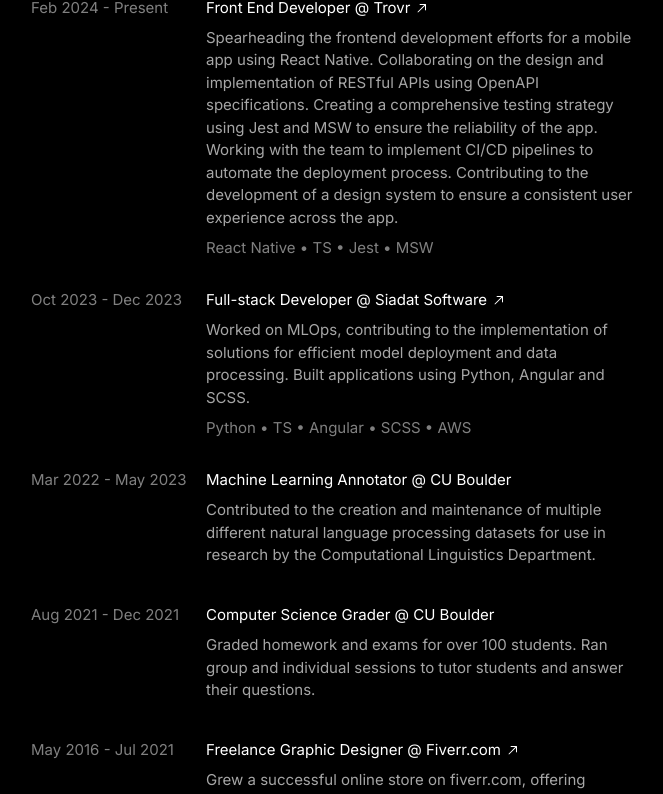
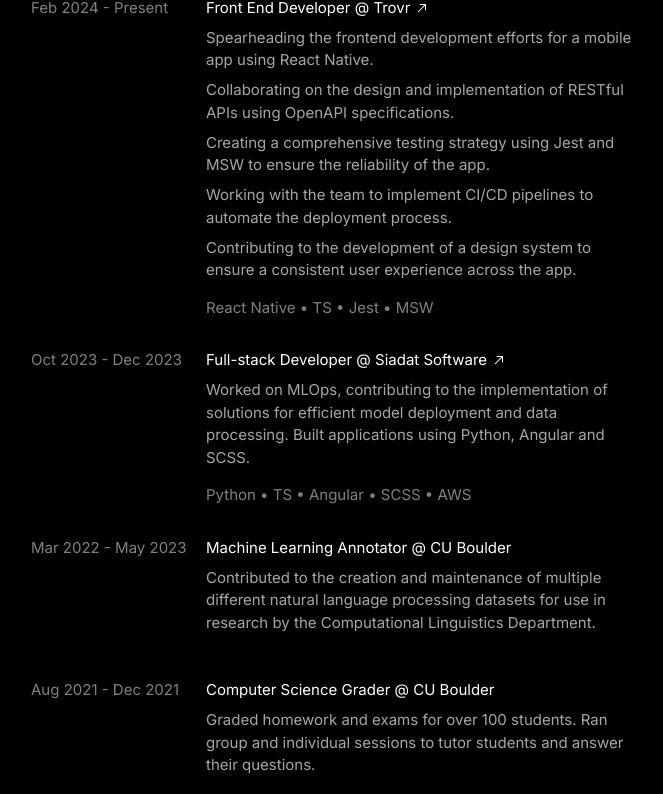
Before and after one commit to martinbartolo/resume-website, a Next.js app: page / in a window 1280 px wide. Shown: the part 336-1130 px from the top of the page, without its empty margins (304-967 px from the left). Built offline with nearby package versions, Linux system fonts and the light colour scheme.

Commit message:
change work experience description from paragraph to points

```diff
--- a/app/content/work-experience.json
+++ b/app/content/work-experience.json
@@ -2,7 +2,13 @@
   {
     "company": "Trovr",
     "date": "Feb 2024 - Present",
-    "description": "Spearheading the frontend development efforts for a mobile app using React Native.\n\nCollaborating on the design and implementation of RESTful APIs using OpenAPI specifications.\n\nCreating a comprehensive testing strategy using Jest and MSW to ensure the reliability of the app.\n\nWorking with the team to implement CI/CD pipelines to automate the deployment process.\n\nContributing to the development of a design system to ensure a consistent user experience across the app.",
+    "description": [
+      "Spearheading the frontend development efforts for a mobile app using React Native.",
+      "Collaborating on the design and implementation of RESTful APIs using OpenAPI specifications.",
+      "Creating a comprehensive testing strategy using Jest and MSW to ensure the reliability of the app.",
+      "Working with the team to implement CI/CD pipelines to automate the deployment process.",
+      "Contributing to the development of a design system to ensure a consistent user experience across the app."
+    ],
     "link": "https://trovrapp.com/",
     "position": "Front End Developer",
     "technologies": [
@@ -15,7 +21,9 @@
   {
     "company": "Siadat Software",
     "date": "Oct 2023 - Dec 2023",
-    "description": "Worked on MLOps, contributing to the implementation of solutions for efficient model deployment and data processing. Built applications using Python, Angular and SCSS.",
+    "description": [
+      "Worked on MLOps, contributing to the implementation of solutions for efficient model deployment and data processing. Built applications using Python, Angular and SCSS."
+    ],
     "link": "https://siadat.com/",
     "position": "Full-stack Developer",
     "technologies": [
@@ -29,7 +37,9 @@
   {
     "company": "CU Boulder",
     "date": "Mar 2022 - May 2023",
-    "description": "Contributed to the creation and maintenance of multiple different natural language processing datasets for use in research by the Computational Linguistics Department.",
+    "description": [
+      "Contributed to the creation and maintenance of multiple different natural language processing datasets for use in research by the Computational Linguistics Department."
+    ],
     "link": null,
     "position": "Machine Learning Annotator",
     "technologies": []
@@ -37,7 +47,9 @@
   {
     "company": "CU Boulder",
     "date": "Aug 2021 - Dec 2021",
-    "description": "Graded homework and exams for over 100 students. Ran group and individual sessions to tutor students and answer their questions.",
+    "description": [
+      "Graded homework and exams for over 100 students. Ran group and individual sessions to tutor students and answer their questions."
+    ],
     "link": null,
     "position": "Computer Science Grader",
     "technologies": []
@@ -45,7 +57,9 @@
   {
     "company": "Fiverr.com",
     "date": "May 2016 - Jul 2021",
-    "description": "Grew a successful online store on fiverr.com, offering graphic design services and working with over 1000 individuals and brands, amassing over 1100 orders and 900 5-star reviews in the process.",
+    "description": [
+      "Grew a successful online store on fiverr.com, offering graphic design services and working with over 1000 individuals and brands, amassing over 1100 orders and 900 5-star reviews in the process."
+    ],
     "link": "https://www.fiverr.com/martinbartolo",
     "position": "Freelance Graphic Designer",
     "technologies": [
--- a/app/page.tsx
+++ b/app/page.tsx
@@ -58,7 +58,13 @@
                 <Title link={item.link}>
                   {item.position} @ {item.company}
                 </Title>
-                <p>{item.description}</p>
+                <ul>
+                  {item.description.map((item, i) => (
+                    <li key={i}>
+                      <p>{item}</p>
+                    </li>
+                  ))}
+                </ul>
                 <Technologies list={item.technologies} />
               </div>
             </div>
```
